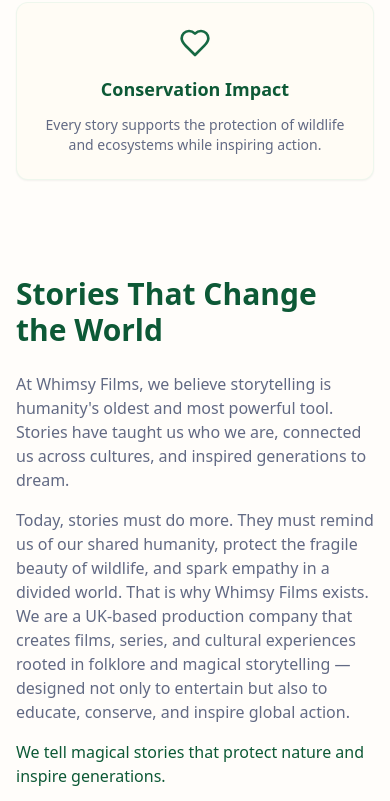
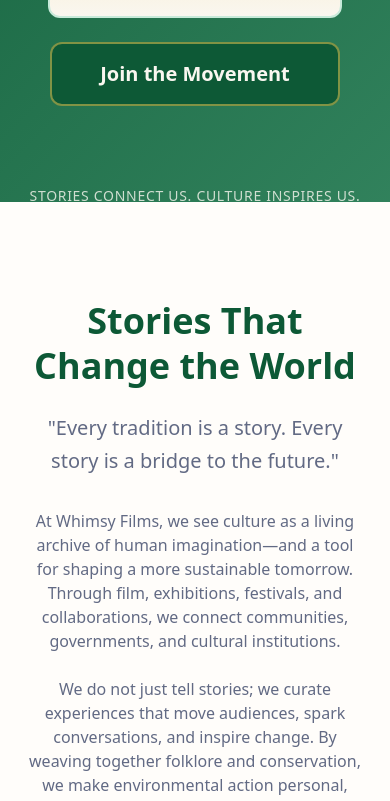
Before and after one commit to Graphiqueartem/primo-structure-creator, a React (Vite) app: page / in a window 390 px wide. Shown: the part 698-1499 px from the top of the page. Built offline with nearby package versions, Linux system fonts and the light colour scheme.

Commit message:
Revert page changes

```diff
--- a/src/pages/Index.tsx
+++ b/src/pages/Index.tsx
@@ -1,115 +1,116 @@
-import { Link } from "react-router-dom";
-import { Button } from "@/components/ui/button";
-import { StandardPageLayout } from "@/components/layout/StandardPageLayout";
-import {
-  Film,
-  Globe,
-  Heart
-} from "lucide-react";
+import HeroSection from "@/components/home/HeroSection";
+import FeaturesSection from "@/components/home/FeaturesSection";
+import CallToActionSection from "@/components/home/CallToActionSection";
+import { ImagePlaceholder } from "@/components/ui/placeholders";
 
 const Home = () => {
-  const featuredBlocks = [
-    {
-      icon: <Film className="h-8 w-8" />,
-      title: "Wildlife Cinematography",
-      description: "Capturing the raw wonder of the natural world and weaving it into magical storytelling."
-    },
-    {
-      icon: <Globe className="h-8 w-8" />,
-      title: "Cultural Heritage",
-      description: "Folklore and fairy tales from around the world, retold with respect and authenticity."
-    },
-    {
-      icon: <Heart className="h-8 w-8" />,
-      title: "Conservation Impact",
-      description: "Every story supports the protection of wildlife and ecosystems while inspiring action."
-    }
-  ];
+  return (
+    <div className="min-h-screen bg-background">
+      {/* Full-screen Hero Section */}
+      <HeroSection />
 
-  const contentSections = [
-    {
-      title: "Stories That Change the World",
-      content: (
-        <div className="space-y-4">
-          <p>
-            At Whimsy Films, we believe storytelling is humanity's oldest and most powerful tool. Stories have taught us who we are, connected us across cultures, and inspired generations to dream.
-          </p>
-          <p>
-            Today, stories must do more. They must remind us of our shared humanity, protect the fragile beauty of wildlife, and spark empathy in a divided world. That is why Whimsy Films exists. We are a UK-based production company that creates films, series, and cultural experiences rooted in folklore and magical storytelling — designed not only to entertain but also to educate, conserve, and inspire global action.
-          </p>
-          <p className="font-medium text-forest-deep">
-            We tell magical stories that protect nature and inspire generations.
-          </p>
-        </div>
-      ),
-      mediaType: "image" as const,
-      mediaPosition: "right" as const,
-      backgroundColor: "bg-background"
-    },
-    {
-      title: "Why Whimsy Films Matters",
-      content: (
-        <div className="space-y-4">
-          <p>
-            We are not simply a film studio. We are building a global cultural platform where every production:
-          </p>
-          <ul className="space-y-2 list-disc list-inside">
-            <li>Acts as a soft power tool for governments to showcase their cultural heritage</li>
-            <li>Serves as a catalyst for conservation partnerships, linking storytelling with wildlife protection</li>
-            <li>Supports education systems, offering engaging, curriculum-linked cultural resources</li>
-            <li>Creates new economic opportunities in creative industries, tourism, and cultural exchange</li>
-          </ul>
-          <p>
-            For investors, governments, and NGOs, Whimsy Films represents a rare opportunity to align with a high-growth creative sector with strong audience demand and measurable social and environmental impact.
-          </p>
-        </div>
-      ),
-      mediaType: "video" as const,
-      mediaPosition: "left" as const,
-      backgroundColor: "bg-forest-light/10"
-    }
-  ];
+      {/* Expanded Intro Section */}
+      <section className="py-24 bg-background">
+        <div className="container mx-auto px-6 lg:px-8">
+          <div className="max-w-4xl mx-auto text-center space-y-8">
+            <div className="space-y-6">
+              <h2 className="text-4xl sm:text-5xl font-bold text-forest-deep leading-tight">
+                Stories That Change the World
+              </h2>
+              <p className="text-xl text-muted-foreground leading-relaxed">
+                "Every tradition is a story. Every story is a bridge to the future."
+              </p>
+            </div>
 
-  const heroSection = {
-    title: "Where Storytelling Inspires Action",
-    subtitle: "Stories connect us. Culture inspires us. Together we protect our planet.",
-    content: (
-      <div className="space-y-4">
-        <p>
-          Whimsy Films is a global production house bringing folklore, wildlife, and magical storytelling to life — to inspire children, empower communities, and protect our natural world.
-        </p>
-        <p className="text-lg font-medium italic">
-          "Every tradition is a story. Every story is a bridge to the future."
-        </p>
-      </div>
-    ),
-    actions: (
-      <>
-        <Button variant="default" size="lg" asChild>
-          <Link to="/partnerships">Partner With Us</Link>
-        </Button>
-        <Button variant="outline" size="lg" asChild>
-          <Link to="/vision">Discover Our Vision</Link>
-        </Button>
-      </>
-    ),
-    backgroundClass: "bg-gradient-hero text-white"
-  };
-
-  return (
-    <div className="min-h-screen bg-background pt-14">
-      {/* Green Title Section */}
-      <section className="py-6 bg-primary text-white">
-        <div className="container mx-auto px-4 text-center">
-          <h1 className="text-2xl font-bold">Home</h1>
+            <div className="prose prose-lg max-w-none text-muted-foreground space-y-6">
+              <p>
+                At Whimsy Films, we see culture as a living archive of human imagination—and a tool for shaping a more sustainable tomorrow. Through film, exhibitions, festivals, and collaborations, we connect communities, governments, and cultural institutions.
+              </p>
+              <p>
+                We do not just tell stories; we curate experiences that move audiences, spark conversations, and inspire change. By weaving together folklore and conservation, we make environmental action personal, emotional, and unforgettable.
+              </p>
+            </div>
+          </div>
         </div>
       </section>
 
-      <StandardPageLayout
-        featuredBlocks={featuredBlocks}
-        contentSections={contentSections}
-        heroSection={heroSection}
-      />
+      {/* Introduction Block */}
+      <section className="py-24 bg-forest-light/5">
+        <div className="container mx-auto px-6 lg:px-8">
+          <div className="grid lg:grid-cols-2 gap-12 items-center">
+            <div className="space-y-6">
+              <h2 className="text-3xl sm:text-4xl font-bold text-forest-deep leading-tight">
+                At Whimsy Films, we believe storytelling is humanity's oldest and most powerful tool
+              </h2>
+              <div className="space-y-6 text-muted-foreground">
+                <p>
+                  Stories have taught us who we are, connected us across cultures, and inspired generations to dream. Today, stories must do more. They must remind us of our shared humanity, protect the fragile beauty of wildlife, and spark empathy in a divided world.
+                </p>
+                <p>
+                  That is why Whimsy Films exists. We are a UK-based production company that creates films, series, and cultural experiences rooted in folklore and magical storytelling — designed not only to entertain but also to educate, conserve, and inspire global action.
+                </p>
+                <div className="bg-gradient-magical p-8 rounded-2xl text-center">
+                  <p className="text-lg font-semibold text-forest-deep italic">
+                    "We tell magical stories that protect nature and inspire generations."
+                  </p>
+                </div>
+              </div>
+            </div>
+            <div>
+              <ImagePlaceholder />
+            </div>
+          </div>
+        </div>
+      </section>
+
+      {/* Features Section */}
+      <FeaturesSection />
+
+      {/* Production Highlights */}
+      <section className="py-24 bg-gradient-forest">
+        <div className="container mx-auto px-6 lg:px-8">
+          <div className="text-center mb-16">
+            <h2 className="text-4xl sm:text-5xl font-bold text-forest-deep mb-6">
+              Our Production Approach
+            </h2>
+            <p className="text-xl text-forest-deep/70 max-w-3xl mx-auto">
+              Blending film, theatre, puppetry, and AI innovation to create magical stories
+            </p>
+          </div>
+
+          <div className="grid md:grid-cols-2 lg:grid-cols-4 gap-8 max-w-6xl mx-auto">
+            {[
+              {
+                title: "Wildlife Cinematography",
+                description: "Capturing the raw wonder of the natural world"
+              },
+              {
+                title: "Puppetry & Practical Artistry",
+                description: "Timeless, tactile, beloved by children"
+              },
+              {
+                title: "Live Action & Human Performance",
+                description: "Authentic, emotional, deeply relatable"
+              },
+              {
+                title: "AI-enhanced Visuals & Innovation",
+                description: "Expanding creative possibilities"
+              }
+            ].map((item, index) => (
+              <div key={index} className="text-center space-y-4">
+                <div className="w-16 h-16 bg-primary/20 rounded-full mx-auto flex items-center justify-center">
+                  <div className="w-8 h-8 bg-primary rounded-full"></div>
+                </div>
+                <h3 className="text-lg font-semibold text-forest-deep">{item.title}</h3>
+                <p className="text-forest-deep/70 text-sm">{item.description}</p>
+              </div>
+            ))}
+          </div>
+        </div>
+      </section>
+
+      {/* Call to Action Section */}
+      <CallToActionSection />
     </div>
   );
 };
```
